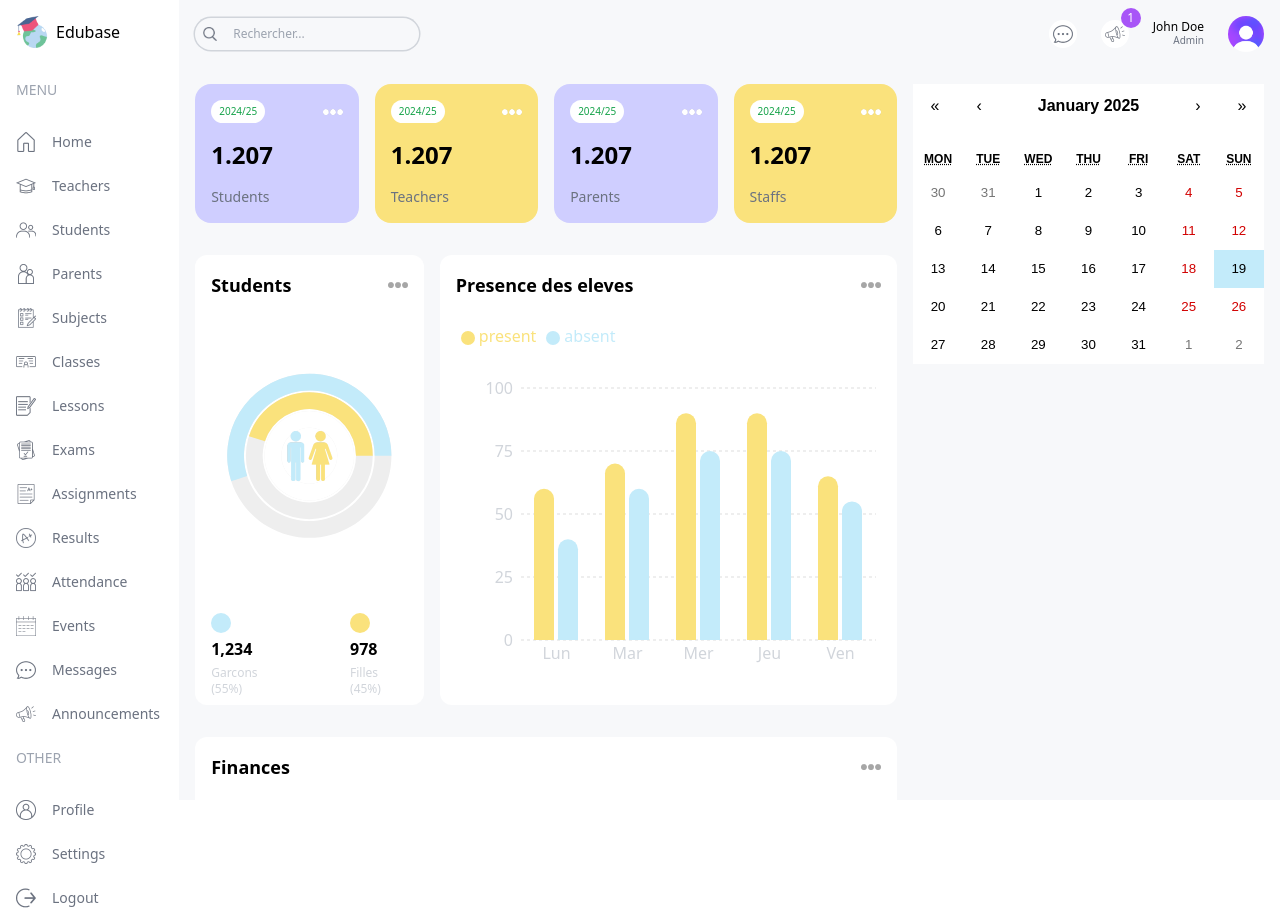
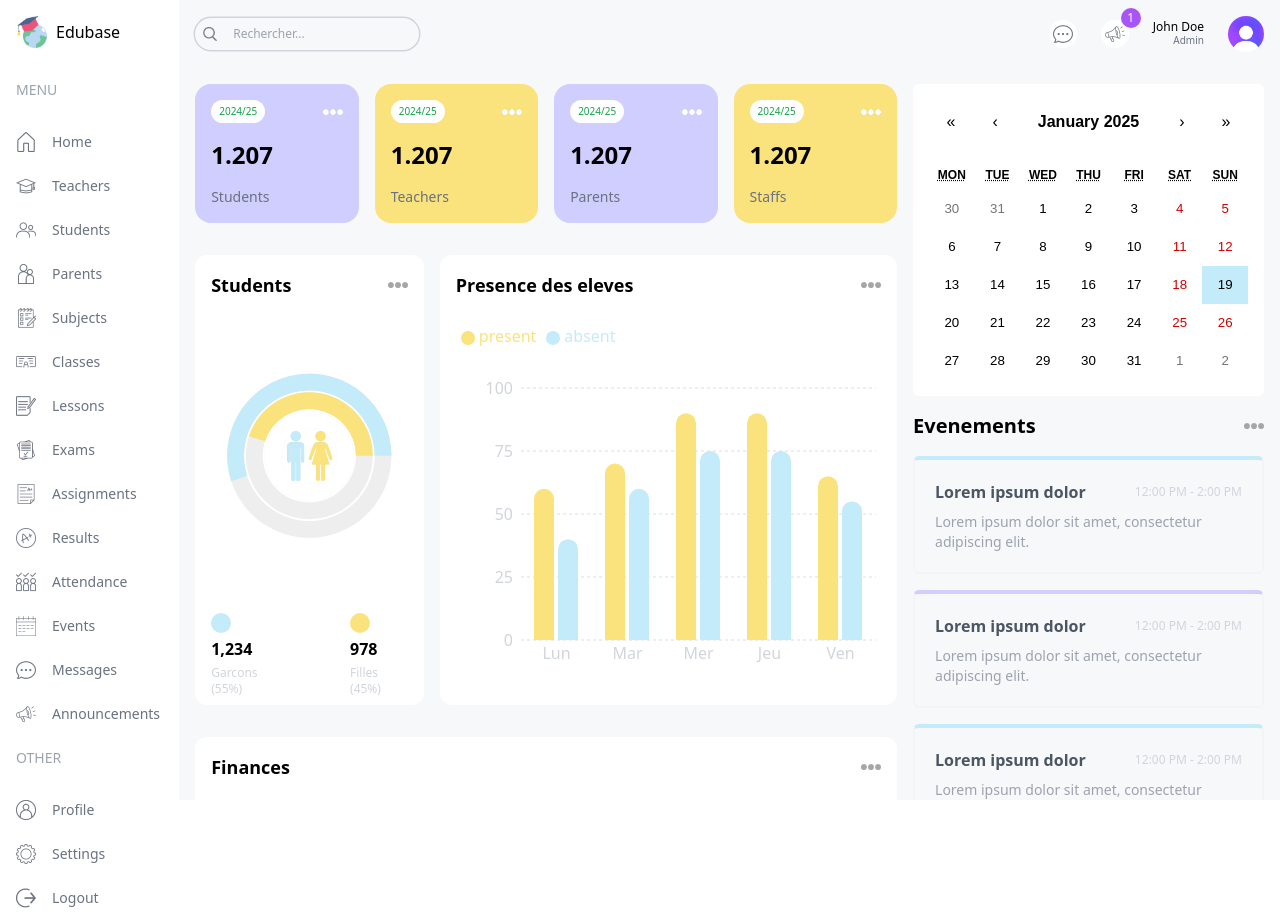
Before and after one commit to monelcocou/edubase, a Next.js app: page /admin in a window 1280 px wide. Built offline with nearby package versions, Linux system fonts and the light colour scheme.

Commit message:
feat: add events

```diff
--- a/src/components/EventCalendar.tsx
+++ b/src/components/EventCalendar.tsx
@@ -2,16 +2,57 @@
 import React, {useState} from 'react';
 import Calendar from "react-calendar";
 import 'react-calendar/dist/Calendar.css';
+import Image from "next/image";
+
 
 type ValuePiece = Date | null;
 
 type Value = ValuePiece | [ValuePiece, ValuePiece];
 
+const events = [
+    {
+        id: 1,
+        title: "Lorem ipsum dolor",
+        time: "12:00 PM - 2:00 PM",
+        description: "Lorem ipsum dolor sit amet, consectetur adipiscing elit.",
+    },
+    {
+        id: 2,
+        title: "Lorem ipsum dolor",
+        time: "12:00 PM - 2:00 PM",
+        description: "Lorem ipsum dolor sit amet, consectetur adipiscing elit.",
+    },
+    {
+        id: 3,
+        title: "Lorem ipsum dolor",
+        time: "12:00 PM - 2:00 PM",
+        description: "Lorem ipsum dolor sit amet, consectetur adipiscing elit.",
+    },
+];
+
 const EventCalendar = () => {
     const [value, onChange] = useState<Value>(new Date());
     return (
         <div>
-            <Calendar onChange={onChange} value={value}/>
+            <Calendar onChange={onChange} value={value} className="bg-white p-4 rounded-md"/>
+            <div className="flex items-center justify-between">
+                <h1 className="text-xl font-semibold my-4">Evenements</h1>
+                <Image src="/moreDark.png" alt="" width={20} height={20}/>
+            </div>
+            <div className="flex flex-col gap-4">
+                {events.map((event) => (
+                    <div
+                        className="p-5 rounded-md border-2 border-gray-100 border-t-4 odd:border-t-lamaSky even:border-t-lamaPurple"
+                        key={event.id}
+                    >
+                        <div className="flex items-center justify-between">
+                            <h1 className="font-semibold text-gray-600">{event.title}</h1>
+                            <span className="text-gray-300 text-xs">{event.time}</span>
+                        </div>
+                        <p className="mt-2 text-gray-400 text-sm">{event.description}</p>
+                    </div>
+                ))}
+            </div>
         </div>
     );
 };
```
